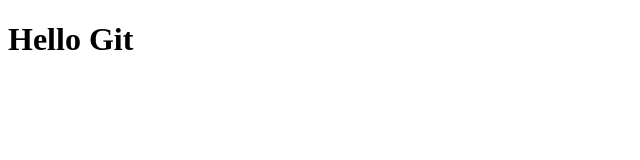
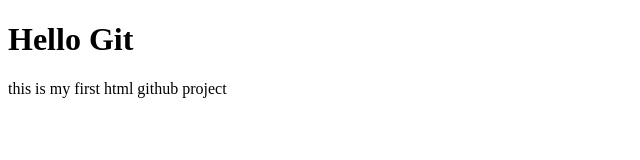
Before and after one commit to himaswetha439/oops_concept_in_py, a plain HTML site: page index.html in a window 1280 px wide. Shown: the whole page, without its empty margins (0-640 px from the left). Drawn offline with Linux system fonts and the light colour scheme.

Commit message:
updated Home Page

```diff
--- a/index.html
+++ b/index.html
@@ -7,5 +7,6 @@
 </head>
 <body>
     <h1>Hello Git</h1>
+    <p>this is my first html github project</p>
 </body>
 </html>
```
